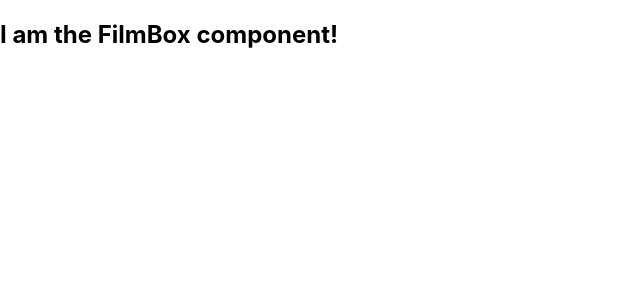
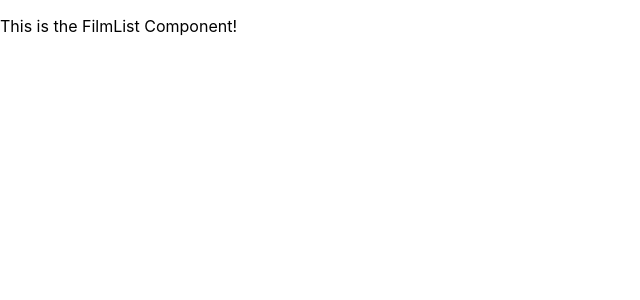
Before and after one commit to ashmanq/ReactFilmReleases, a React (Create React App) app: page / in a window 1280 px wide. Shown: the top 300 px of the page, without its empty margins (0-640 px from the left). Built offline with nearby package versions, Linux system fonts and the light colour scheme.

Commit message:
FilmList component created.

```diff
--- /dev/null
+++ b/src/components/FilmList.js
@@ -0,0 +1,12 @@
+import React, { Component } from 'react';
+
+class FilmList extends Component {
+
+  render() {
+    return (
+      <p>This is the FilmList Component!</p>
+    );
+  }
+};
+
+export default FilmList;
--- a/src/containers/FilmBox.js
+++ b/src/containers/FilmBox.js
@@ -1,9 +1,10 @@
 import React, { Component } from 'react';
+import FilmList from '../components/FilmList.js';
 
 class FilmBox extends Component {
   render() {
     return (
-      <h2> I am the FilmBox component!</h2>
+      <FilmList />
     );
   }
 };
```
Also changed, not shown: 2 other files (tests, documents, lock files or other folders).
